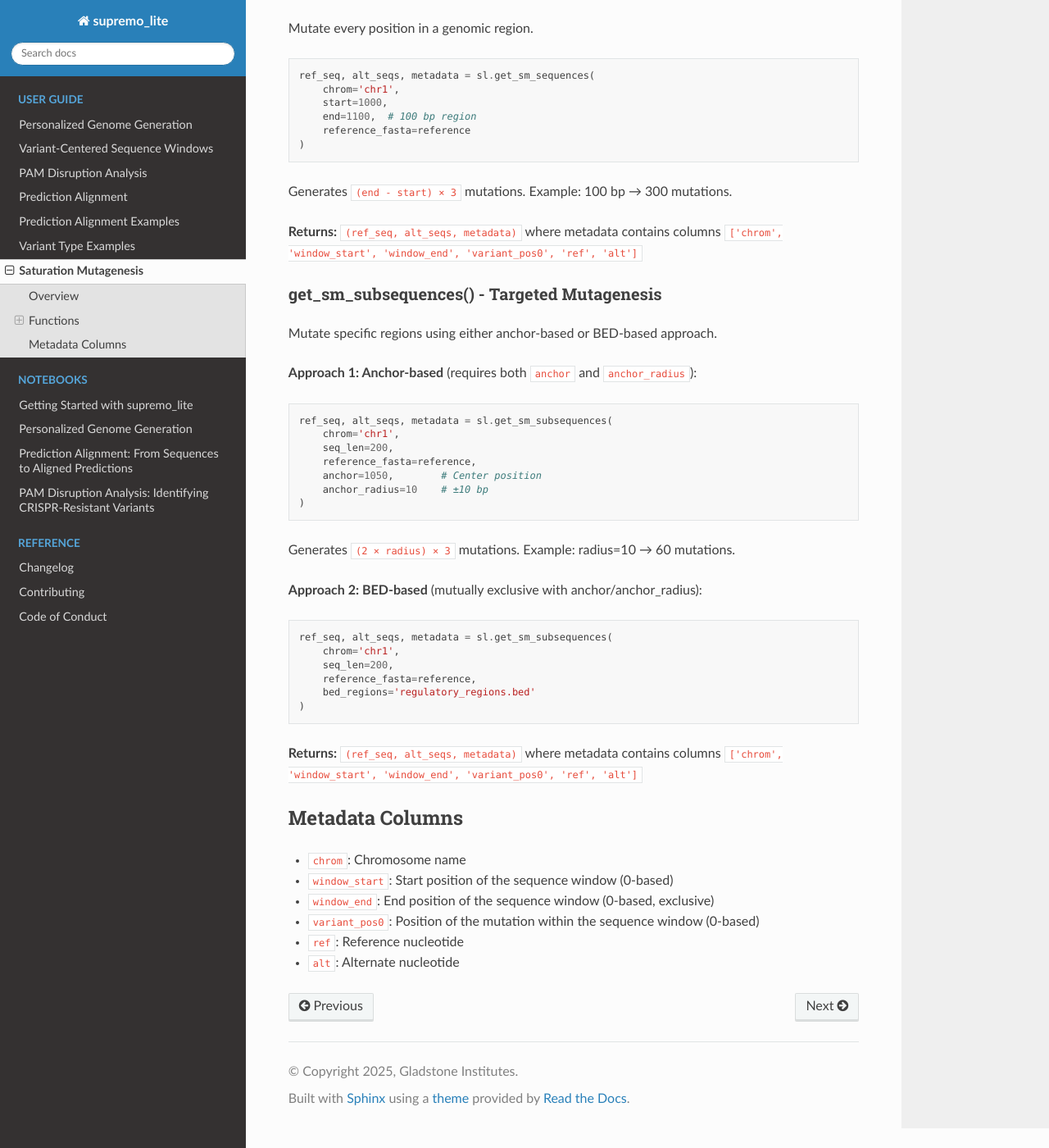
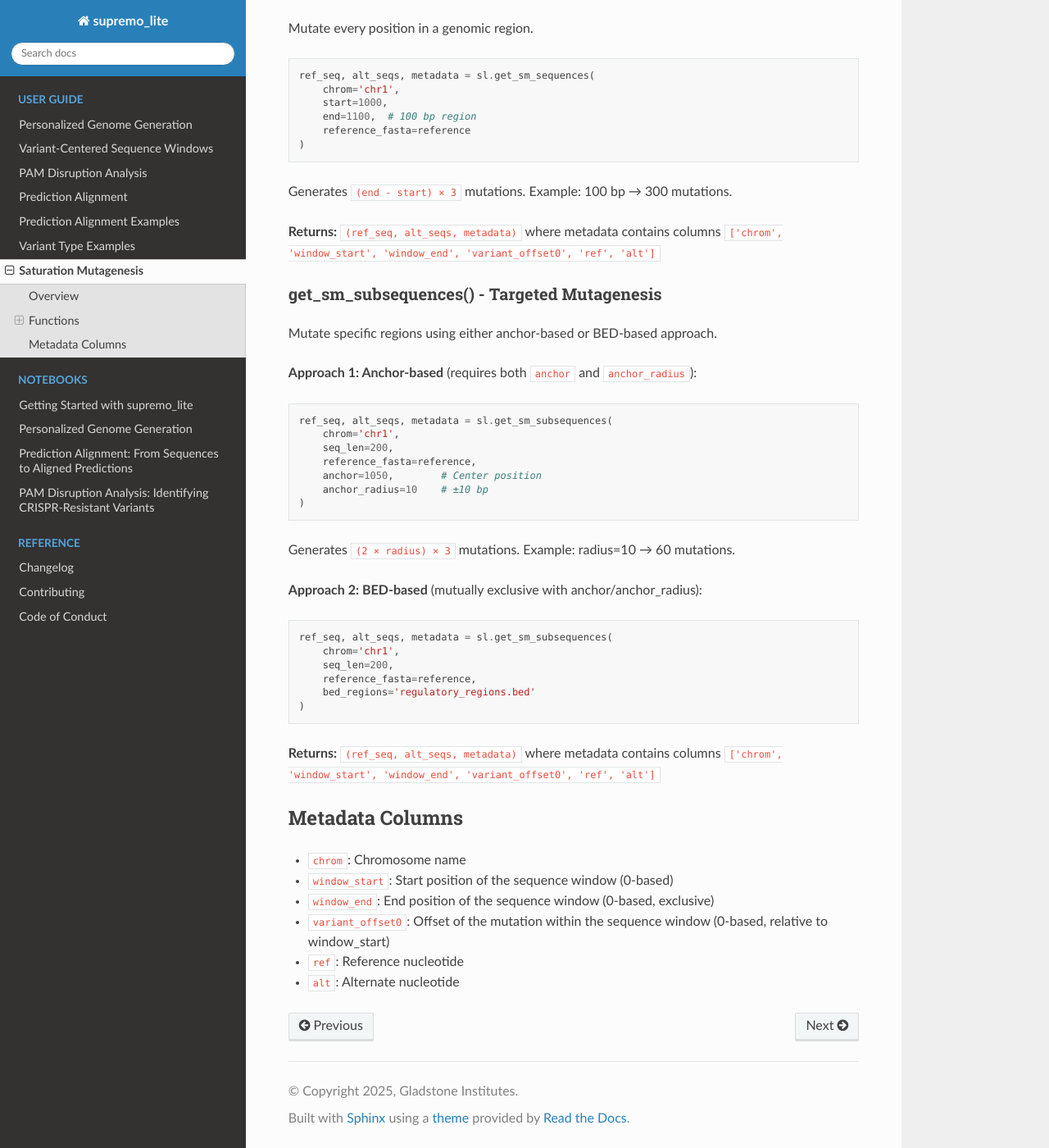
Before and after one commit to gladstone-institutes/supremo_lite, a Sphinx documentation site: the page built from docs/user_guide/mutagenesis.md, in a window 1280 px wide and 1400 px high, scrolled down 419 px. Shown: the whole window at 82% size. Built offline with Sphinx 7.4.7 and the Read the Docs theme 3.1.0, drawn with Linux system fonts in a browser that asks for light colours; pages that are not in the unit, such as notebooks, are missing from menus.

Commit message:
Rename variant_pos0 to variant_offset0 in mutagenesis module
BREAKING CHANGE: Metadata column renamed to clarify it's a window offset, not an absolute position.

Closes #21

````diff
--- a/docs/user_guide/mutagenesis.md
+++ b/docs/user_guide/mutagenesis.md
@@ -23,7 +23,7 @@ ref_seq, alt_seqs, metadata = sl.get_sm_sequences(
 
 Generates `(end - start) × 3` mutations. Example: 100 bp → 300 mutations.
 
-**Returns:** `(ref_seq, alt_seqs, metadata)` where metadata contains columns `['chrom', 'window_start', 'window_end', 'variant_pos0', 'ref', 'alt']`
+**Returns:** `(ref_seq, alt_seqs, metadata)` where metadata contains columns `['chrom', 'window_start', 'window_end', 'variant_offset0', 'ref', 'alt']`
 
 ### get_sm_subsequences() - Targeted Mutagenesis
 
@@ -54,13 +54,13 @@ ref_seq, alt_seqs, metadata = sl.get_sm_subsequences(
 )
 ```
 
-**Returns:** `(ref_seq, alt_seqs, metadata)` where metadata contains columns `['chrom', 'window_start', 'window_end', 'variant_pos0', 'ref', 'alt']`
+**Returns:** `(ref_seq, alt_seqs, metadata)` where metadata contains columns `['chrom', 'window_start', 'window_end', 'variant_offset0', 'ref', 'alt']`
 
 ## Metadata Columns
 
 - `chrom`: Chromosome name
 - `window_start`: Start position of the sequence window (0-based)
 - `window_end`: End position of the sequence window (0-based, exclusive)
-- `variant_pos0`: Position of the mutation within the sequence window (0-based)
+- `variant_offset0`: Offset of the mutation within the sequence window (0-based, relative to window_start)
 - `ref`: Reference nucleotide
 - `alt`: Alternate nucleotide
````
Also changed, not shown: 3 other files.
